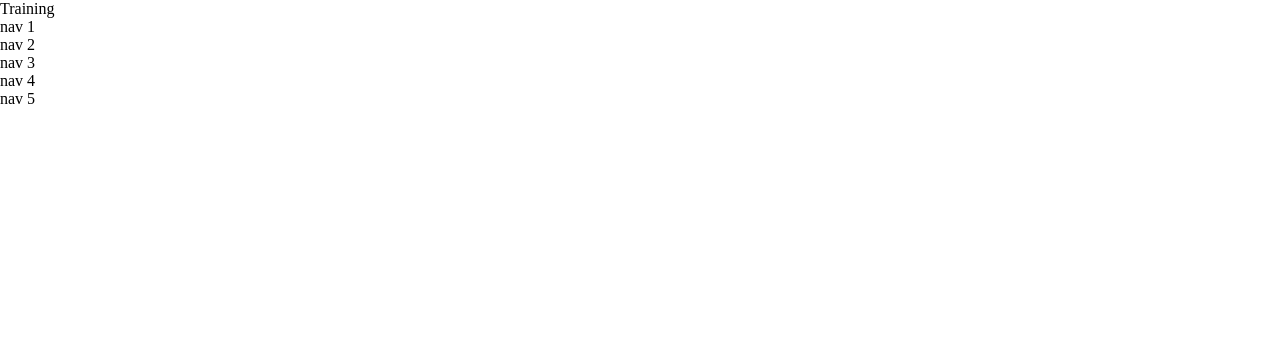
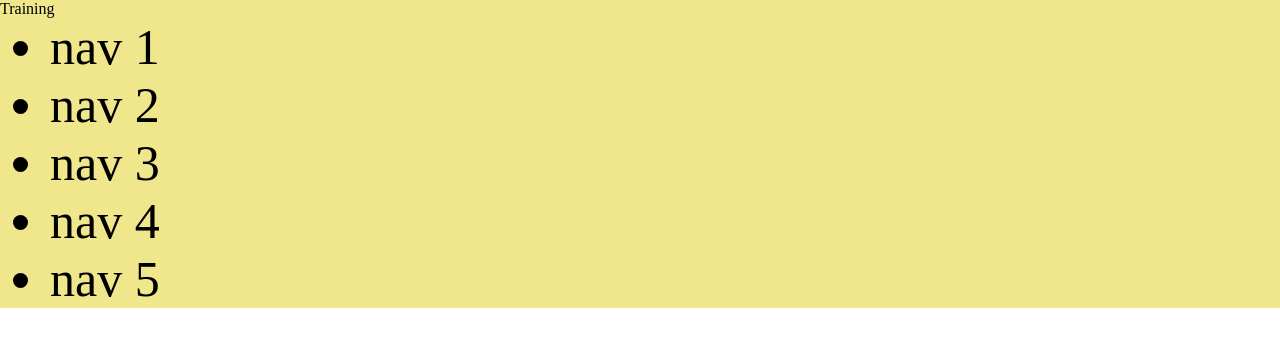
Before and after one commit to RahulMishraOfficial/training-ground, a plain HTML site: page index.html in a window 1280 px wide. Drawn offline with Linux system fonts and the light colour scheme.

Commit message:
03-May-24

```diff
--- a/index.html
+++ b/index.html
@@ -8,11 +8,16 @@
     <script src="script.js"></script>
 </head>
 <body>
+    <style>
+        .nav{
+            background-color: indigo;
+        }
+    </style>
     <nav>
         <div class="logo">
             <label for="logo">Training</label>
         </div>
-        <div class="nav">
+        <div class="nav" id="nav"  style="background-color: dodgerblue;">
             <ul>
                 <li>nav 1</li>
                 <li>nav 2</li>
--- a/style.css
+++ b/style.css
@@ -3,3 +3,30 @@
     padding: 0;
     box-sizing: border-box;
 }
+#nav{
+    background-color: darkred;
+}
+.nav{
+    background-color: chocolate;
+}
+.nav{
+    background-color: darksalmon;
+}
+.nav{
+    background-color: beige;
+}
+.nav{
+    background-color: blueviolet;
+}
+#nav{
+    background-color: darkslategrey;
+}
+div{
+    background-color: khaki !important;
+}
+.nav ul{
+    font-size: 50px;
+}
+.nav ul li{
+    margin-left: 50px;
+}
```
